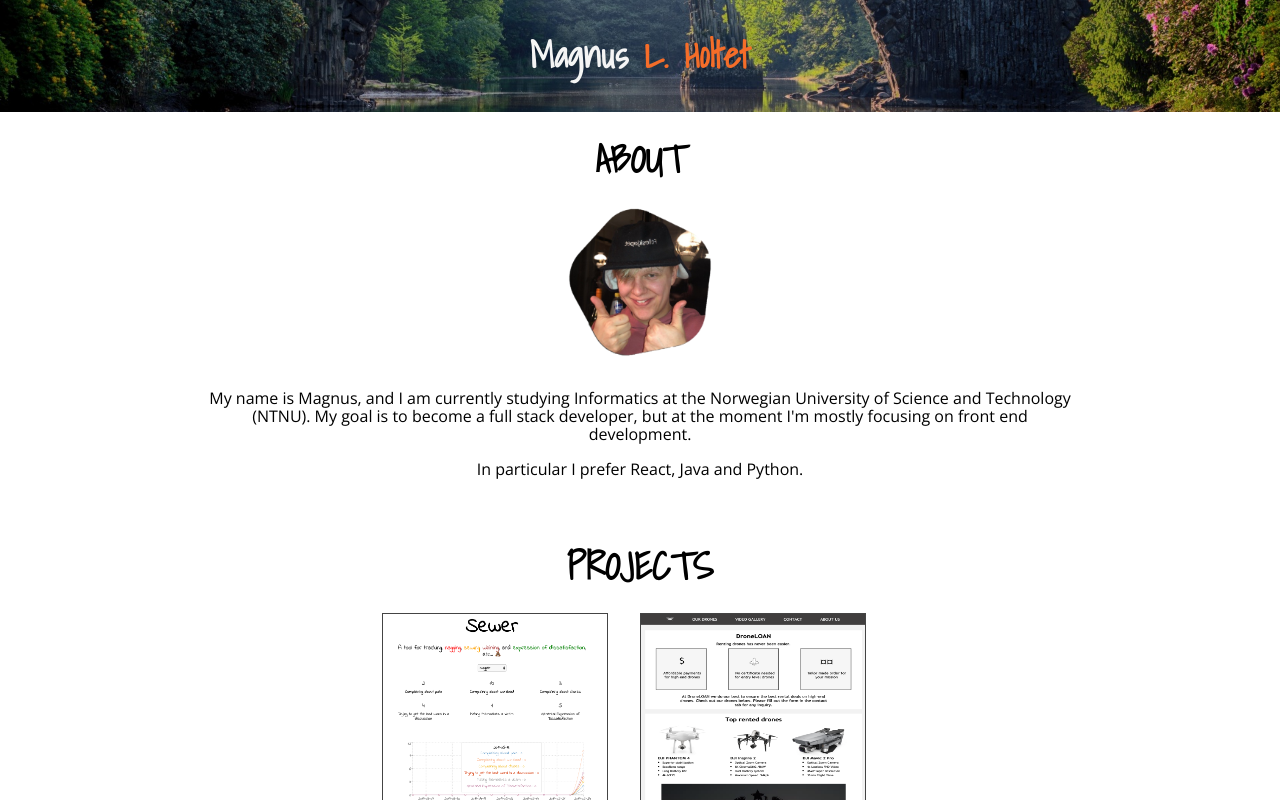
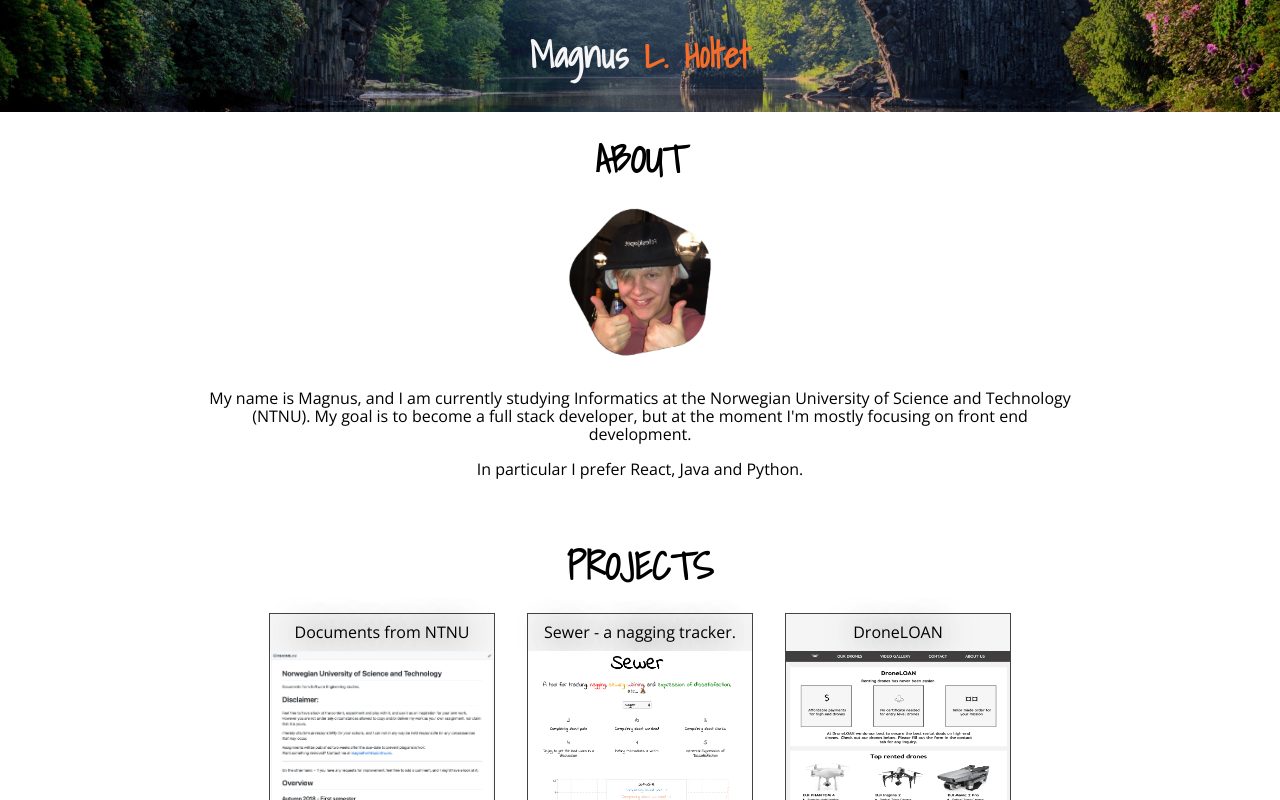
Before and after one commit to kharann/holtet, a React (Create React App) app: page / in a window 1280 px wide. Shown: the top 800 px of the page. Built offline with nearby package versions, Linux system fonts and the light colour scheme.

Commit message:
Add NTNU project and project titles.

```diff
--- a/src/components/Project.js
+++ b/src/components/Project.js
@@ -82,13 +82,21 @@ const Code = styled.div`
   }
 `;
 
+const Title = styled.div`
+  background: whitesmoke 50%;
+  text-align: center;
+  padding: 0.6rem 0;
+  text-shadow: 0 0 32px black; /* Slight glow */
+`;
+
 const handleOnClick = url => {
   window.open(url, '_blank');
 };
 
-const Project = ({ image, site, code }) => {
+const Project = ({ title, image, site, code }) => {
   return (
     <Container>
+      <Title>{title}</Title>
       <ImageContainer onClick={() => handleOnClick(site)}>
         <Image src={image} />
         <ImageCover>Click to visit page!</ImageCover>
--- a/src/components/ProjectGrid.js
+++ b/src/components/ProjectGrid.js
@@ -43,11 +43,19 @@ const ProjectGrid = () => {
       />
       <MyGrid>
         <Project
+          title='Documents from NTNU'
+          image='./img/projects/ntnu.png'
+          site='https://github.com/Lekesoldat/NTNU'
+          code='https://github.com/Lekesoldat/NTNU'
+        />
+        <Project
+          title='Sewer - a nagging tracker.'
           image='./img/projects/sewer.png'
           site='https://sewer.netlify.com'
           code='https://github.com/lekesoldat/sewer'
         />
         <Project
+          title='DroneLOAN'
           image='./img/projects/droneloan.png'
           site='http://folk.ntnu.no/magnulho/Courses/IT2085/Project/Final_Delivery/'
           code='https://github.com/Lekesoldat/DroneLOAN'
```
Also changed, not shown: public/img/projects/ntnu.png (added).
